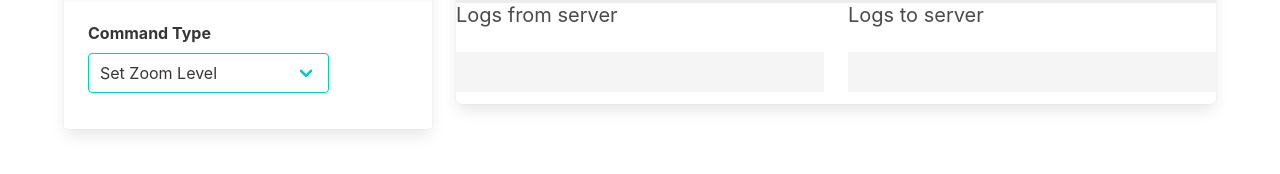
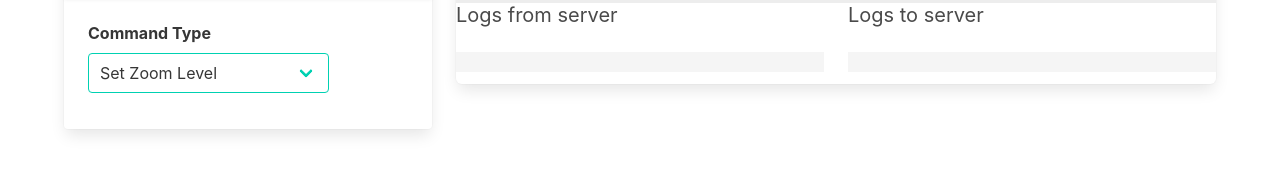
Before and after one commit to JAremko/env-protocol-demo, a plain HTML site: page client/index.html in a window 1280 px wide. Shown: the part 160-334 px from the top of the page. Drawn offline with Linux system fonts and the light colour scheme; no server answers.

```diff
--- a/client/index.html
+++ b/client/index.html
@@ -6,6 +6,14 @@
     <link rel="icon" type="image/x-icon" href="/favicon.ico">
     <link rel="stylesheet" href="bulma.css">
     <link rel="stylesheet" href="monokai-sublime.min.css">
+    <style>
+        pre {
+            white-space: pre-wrap;
+            overflow-x: auto;
+            padding: 10px;
+        }
+    </style>
+
 </head>
 
 <body>
```
Also changed, not shown: 1 other file.
